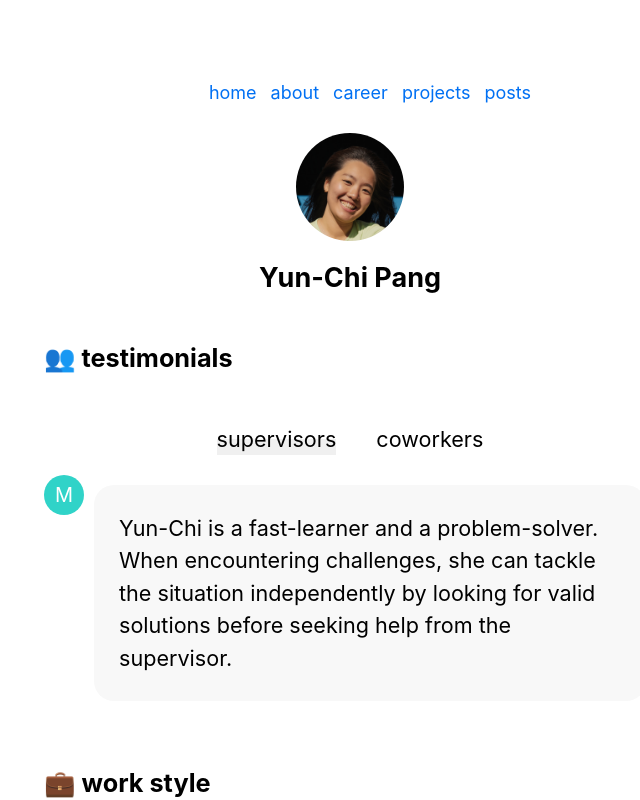
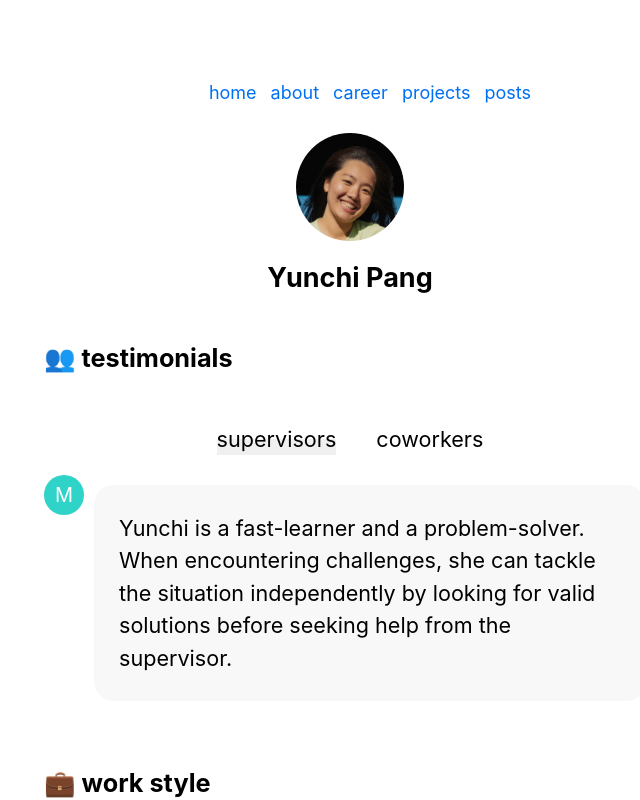
Before and after one commit to yunchipang/nextjs-portfolio, a Next.js app: page /career in a window 1280 px wide. Shown: the top 800 px of the page, without its empty margins (290-930 px from the left). Built offline with nearby package versions, Linux system fonts and the light colour scheme.

Commit message:
resume update and change names (#56)
* update new resume

* change names

```diff
--- a/src/components/layout/Layout.tsx
+++ b/src/components/layout/Layout.tsx
@@ -8,7 +8,7 @@ import NavBar from 'components/navbar/NavBar';
 import utilStyles from 'styles/utils.module.css';
 
 import styles from './layout.module.css';
-const name = 'Yun-Chi Pang';
+const name = 'Yunchi Pang';
 export const siteTitle = 'yunchipang';
 
 export default function Layout({
--- a/src/components/testimonials/testimonials.json
+++ b/src/components/testimonials/testimonials.json
@@ -3,13 +3,13 @@
     "id": 1,
     "type": "supervisor",
     "initial": "M",
-    "content": "Yun-Chi is a fast-learner and a problem-solver. When encountering challenges, she can tackle the situation independently by looking for valid solutions before seeking help from the supervisor."
+    "content": "Yunchi is a fast-learner and a problem-solver. When encountering challenges, she can tackle the situation independently by looking for valid solutions before seeking help from the supervisor."
   },
   {
     "id": 2,
     "type": "coworker",
     "initial": "J",
-    "content": "Yun-Chi is able to understand business needs and plan out a roadmap for all the features needed when the technical strategy is unclear. Besides, she handles new information well and always meets deadlines. With a great sense of aesthetics, she designs and writes delicate UI and clear documents."
+    "content": "Yunchi is able to understand business needs and plan out a roadmap for all the features needed when the technical strategy is unclear. Besides, she handles new information well and always meets deadlines. With a great sense of aesthetics, she designs and writes delicate UI and clear documents."
   },
   {
     "id": 3,
@@ -21,12 +21,12 @@
     "id": 4,
     "type": "coworker",
     "initial": "M",
-    "content": "Yun-Chi is a dynamic professional with an innate ability to navigate complex scenarios. With a keen eye for detail and a proactive mindset, she consistently finds innovative solutions to challenging problems. Whether working collaboratively in a team or steering projects autonomously, her dedication and aptitude shine through. Yun-Chi's contributions have highlighted her capacity for adaptability, and talent for fostering open and effective communication."
+    "content": "Yunchi is a dynamic professional with an innate ability to navigate complex scenarios. With a keen eye for detail and a proactive mindset, she consistently finds innovative solutions to challenging problems. Whether working collaboratively in a team or steering projects autonomously, her dedication and aptitude shine through. Yunchi's contributions have highlighted her capacity for adaptability, and talent for fostering open and effective communication."
   },
   {
     "id": 5,
     "type": "coworker",
     "initial": "Y",
-    "content": "I had the pleasure of working with Yun-Chi at OurDate, and I was consistently impressed by her technical skills, problem-solving abilities, and dedication to her work. Yun-Chi has a deep understanding of software engineering principles and practices, as well as proficiency in a variety of programming languages and technologies, from the user interface to server-side logic. What makes her stand out, however, are her leadership skills and willingness to help others. Yun-Chi is an excellent team player and communicator, and I have no doubt that she would be a valuable asset to any team."
+    "content": "I had the pleasure of working with Yunchi at OurDate, and I was consistently impressed by her technical skills, problem-solving abilities, and dedication to her work. Yunchi has a deep understanding of software engineering principles and practices, as well as proficiency in a variety of programming languages and technologies, from the user interface to server-side logic. What makes her stand out, however, are her leadership skills and willingness to help others. Yunchi is an excellent team player and communicator, and I have no doubt that she would be a valuable asset to any team."
   }
 ]
```
Also changed, not shown: 1 other file (tests, documents, lock files or other folders).
